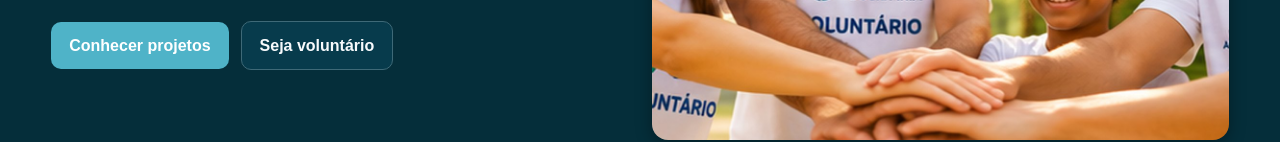
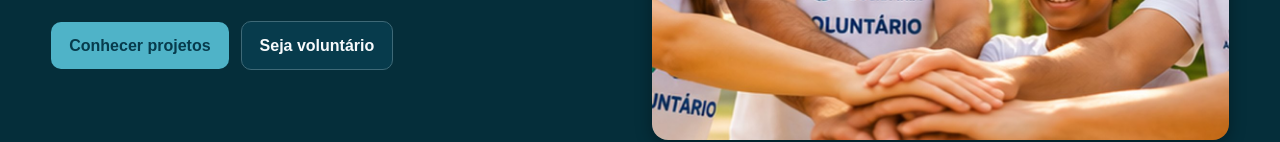
Before and after one commit to Celso162/instituto-americana-solidaria, a website built with Vite: page index.html in a window 1280 px wide. Both pictures are taken after a click on the button "Alternar entre modo claro e escuro". Shown: the part 309-451 px from the top of the page. Built offline with nearby package versions, Linux system fonts and the light colour scheme; a script that the page names is missing.

Commit message:
fix: corrige contraste dos botoes no modo escuro

```diff
--- a/css/styles.css
+++ b/css/styles.css
@@ -230,6 +230,10 @@ a:hover {
 
 .botao-tema {
   padding-inline: 12px;
+}
+
+[data-theme="dark"] .botao:not(.botao-secundario) {
+  color: #073B4C;
 }
 
 .site-main {
```
